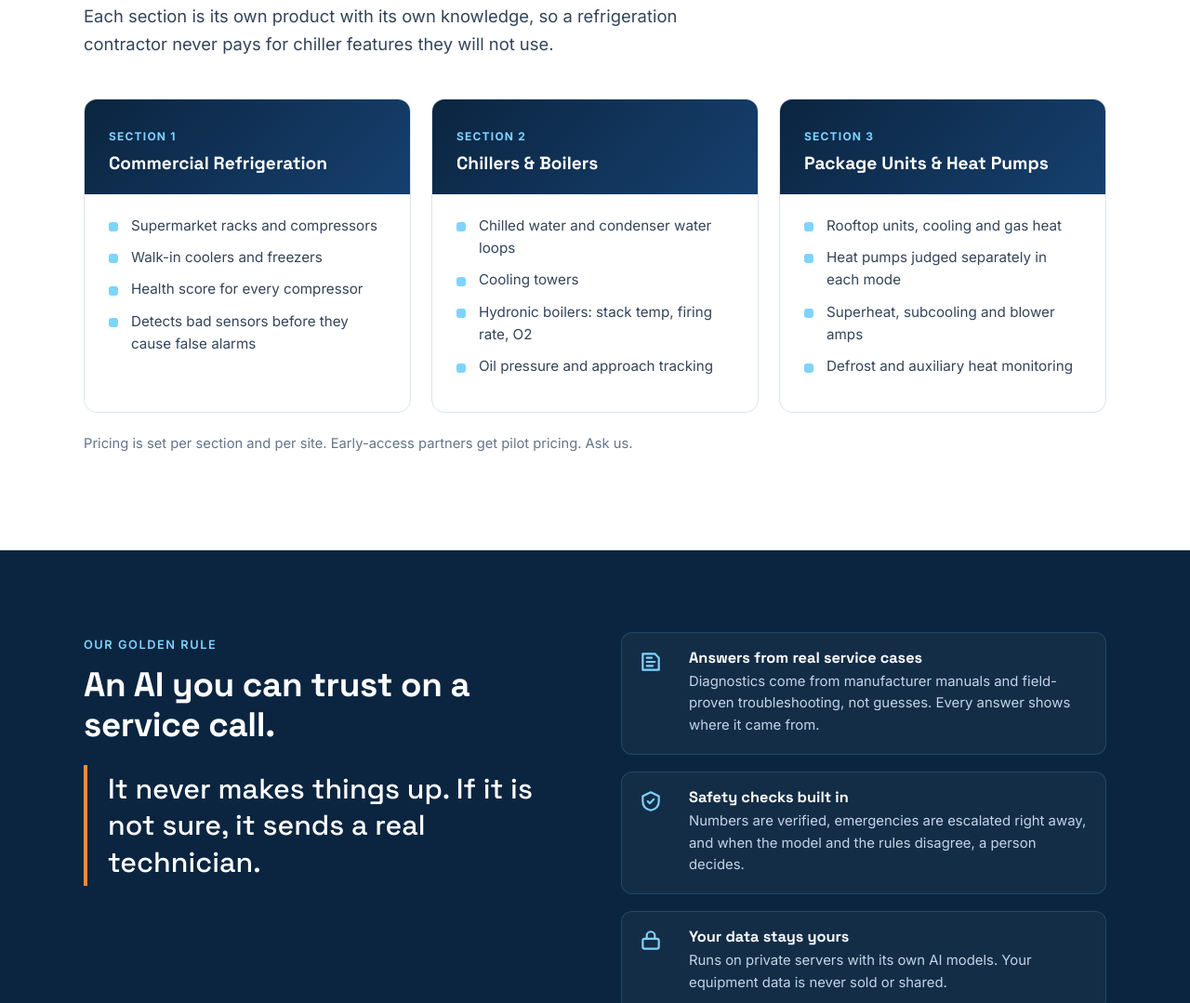
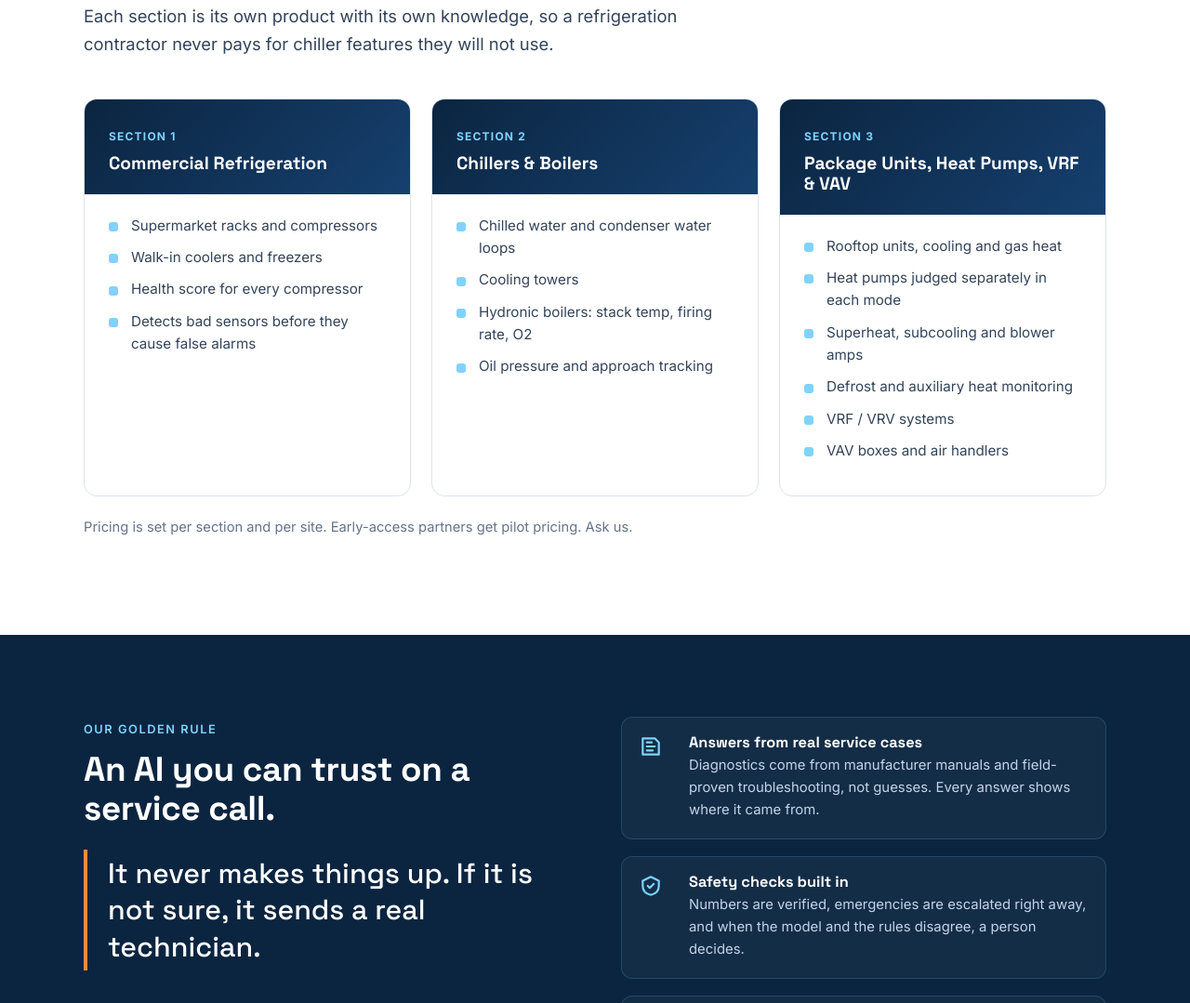
Before and after one commit to fernandezgnaro42-bot/templogicsystems-web, a plain HTML site: page index.html in a window 1280 px wide. Shown: the part 3010-4089 px from the top of the page at 93% size. Drawn offline with Linux system fonts and the light colour scheme.

Commit message:
Add files via upload

```diff
--- a/index.html
+++ b/index.html
@@ -4,7 +4,7 @@
 <meta charset="utf-8">
 <meta name="viewport" content="width=device-width, initial-scale=1">
 <title>TempLogic Systems | Predictive maintenance for HVAC and refrigeration</title>
-<meta name="description" content="TempLogic Systems warns your technicians weeks before compressors and fan motors fail. Predictive maintenance for commercial refrigeration, chillers, boilers, package units and heat pumps. Built by a field technician.">
+<meta name="description" content="TempLogic Systems warns your technicians weeks before compressors and fan motors fail. Predictive maintenance for commercial refrigeration, chillers, boilers, package units, heat pumps, VRF and VAV systems. Built by a field technician.">
 <link rel="canonical" href="https://templogicsystems.com/">
 <link rel="icon" href="favicon.png" type="image/png">
 <link rel="apple-touch-icon" href="apple-touch-icon.png">
@@ -414,12 +414,14 @@ footer a{color:#cfe0f2;text-decoration:none}
         </ul>
       </div>
       <div class="product">
-        <div class="top"><span class="tag"><span class="en">Section 3</span><span class="es">Sección 3</span></span><h3 class="en">Package Units &amp; Heat Pumps</h3><h3 class="es">Package Units y Heat Pumps</h3></div>
+        <div class="top"><span class="tag"><span class="en">Section 3</span><span class="es">Sección 3</span></span><h3 class="en">Package Units, Heat Pumps, VRF &amp; VAV</h3><h3 class="es">Package Units, Heat Pumps, VRF y VAV</h3></div>
         <ul>
           <li class="en">Rooftop units, cooling and gas heat</li><li class="es">Unidades de techo, enfriamiento y calefacción de gas</li>
           <li class="en">Heat pumps judged separately in each mode</li><li class="es">Heat pumps evaluadas aparte en cada modo</li>
           <li class="en">Superheat, subcooling and blower amps</li><li class="es">Superheat, subcooling y amperaje del blower</li>
           <li class="en">Defrost and auxiliary heat monitoring</li><li class="es">Vigilancia de deshielo y calor auxiliar</li>
+          <li class="en">VRF / VRV systems</li><li class="es">Sistemas VRF / VRV</li>
+          <li class="en">VAV boxes and air handlers</li><li class="es">Cajas VAV y manejadoras de aire</li>
         </ul>
       </div>
     </div>
@@ -505,7 +507,7 @@ footer a{color:#cfe0f2;text-decoration:none}
         <div class="checks">
           <label><input type="checkbox" name="sec" value="Refrigeration"><span class="en">Refrigeration</span><span class="es">Refrigeración</span></label>
           <label><input type="checkbox" name="sec" value="Chillers & Boilers"><span class="en">Chillers &amp; Boilers</span><span class="es">Chillers y Boilers</span></label>
-          <label><input type="checkbox" name="sec" value="Package Units & Heat Pumps"><span class="en">Package Units &amp; Heat Pumps</span><span class="es">Package Units y Heat Pumps</span></label>
+          <label><input type="checkbox" name="sec" value="Package Units, Heat Pumps, VRF & VAV"><span class="en">Package Units, Heat Pumps, VRF &amp; VAV</span><span class="es">Package Units, Heat Pumps, VRF y VAV</span></label>
         </div>
       </div>
       <div><label for="f-msg"><span class="en">Anything else?</span><span class="es">¿Algo más?</span></label><textarea id="f-msg" name="message"></textarea></div>
```
